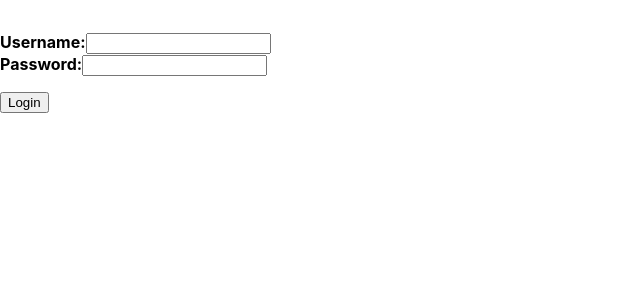
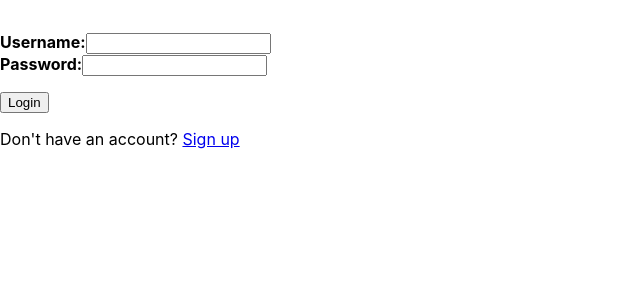
Before and after one commit to ed1skrad/PasswordGenerator, a React (Create React App) app in the folder frontend/: page /login in a window 1280 px wide. Shown: the top 300 px of the page, without its empty margins (0-640 px from the left). Built offline with nearby package versions, Linux system fonts and the light colour scheme.

Commit message:
Create redirect logic

```diff
--- a/frontend/src/App.js
+++ b/frontend/src/App.js
@@ -1,16 +1,17 @@
 import React from 'react';
-import { BrowserRouter as Router, Route, Routes } from 'react-router-dom';
+import { BrowserRouter as Router, Routes, Route, Navigate } from 'react-router-dom';
+import LoginPage from './components/Login/LoginPage';
 import PasswordGenerator from './components/PasswordGenerator/PasswordGenerator';
-import LoginForm from './components/LogicForm/LoginForm';
-import RegistrationForm from './components/RegistrationForm/RegistrationForm';
+import RegistrationForm from "./components/Registration/RegistrationForm";
 
 function App() {
     return (
         <Router>
             <Routes>
-                <Route path="/login" element={<LoginForm />} />
+                <Route path="/login" element={<LoginPage />} />
                 <Route path="/register" element={<RegistrationForm />} />
                 <Route path="/password" element={<PasswordGenerator />} />
+                <Route path="*" element={<Navigate to="/login" />} />
             </Routes>
         </Router>
     );
--- a/frontend/src/components/LogicForm/LoginForm.js
+++ b/frontend/src/components/Login/LoginForm.js
@@ -1,6 +1,7 @@
 import React, { useState } from 'react';
 import axios from 'axios';
 import '../../css/LoginForm/loginForm.css';
+
 const LoginForm = () => {
     const [username, setUsername] = useState('');
     const [password, setPassword] = useState('');
@@ -13,7 +14,7 @@ const LoginForm = () => {
                 password,
             });
             localStorage.setItem('token', response.data.token);
-            window.location.href = '/';
+            window.location.href = '/password';
         } catch (error) {
             console.error('Failed to login: ', error);
         }
--- /dev/null
+++ b/frontend/src/components/Login/LoginPage.js
@@ -0,0 +1,16 @@
+import React from 'react';
+import LoginForm from './LoginForm';
+import RegistrationForm from '../Registration/RegistrationForm';
+
+const LoginPage = () => {
+    return (
+        <div>
+            <LoginForm />
+            <p>
+                Don't have an account? <a href="/register">Sign up</a>
+            </p>
+        </div>
+    );
+};
+
+export default LoginPage;
--- a/frontend/src/components/RegistrationForm/RegistrationForm.js
+++ b/frontend/src/components/Registration/RegistrationForm.js
@@ -1,7 +1,6 @@
 import React, { useState } from 'react';
 import axios from 'axios';
 import '../../css/RegistrationForm/registrationForm.css';
-
 
 const RegistrationForm = () => {
     const [username, setUsername] = useState('');
@@ -17,7 +16,7 @@ const RegistrationForm = () => {
                 password,
             });
             localStorage.setItem('token', response.data.token);
-            window.location.href = '/login';
+            window.location.href = '/password'; // Перенаправление на страницу PasswordGenerator
         } catch (error) {
             console.error('Failed to register: ', error);
         }
```
